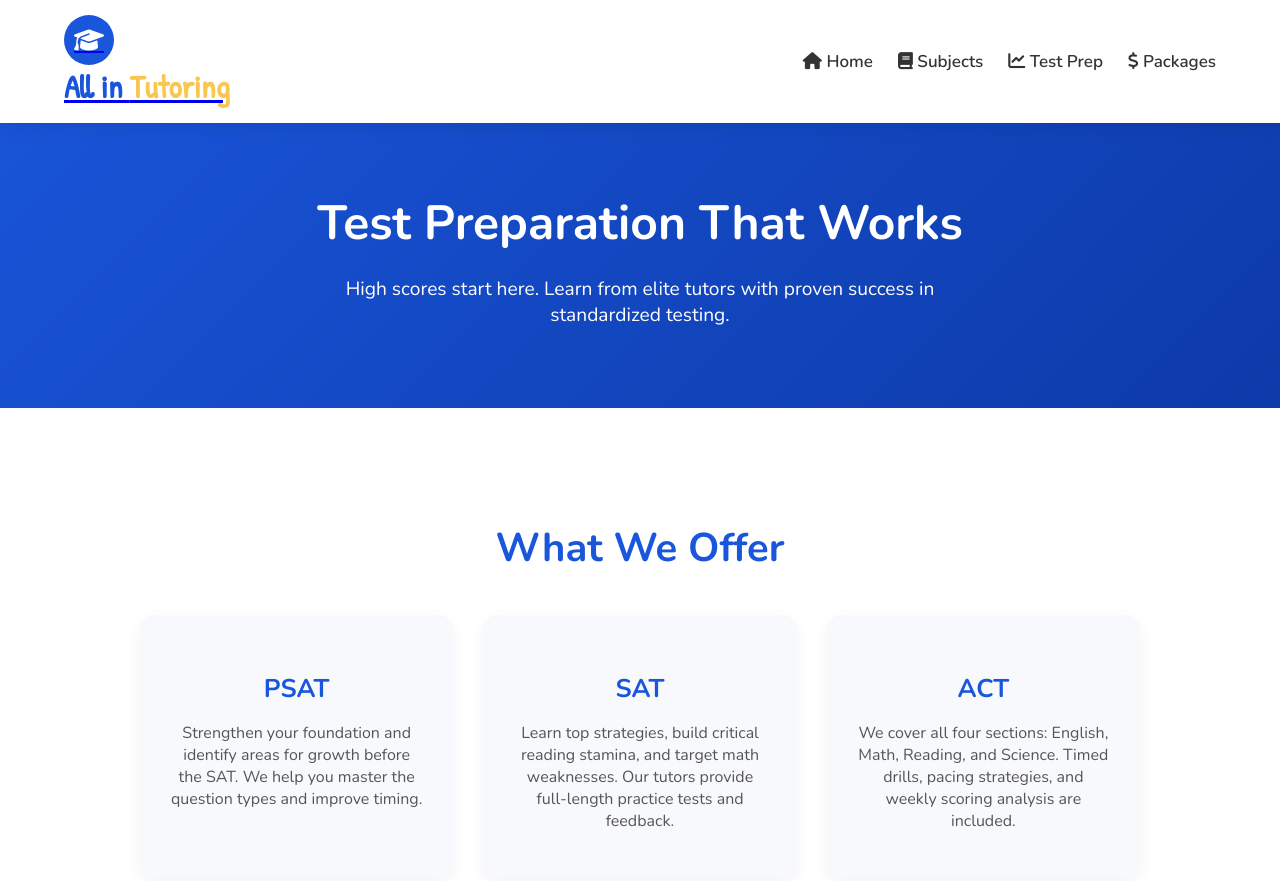
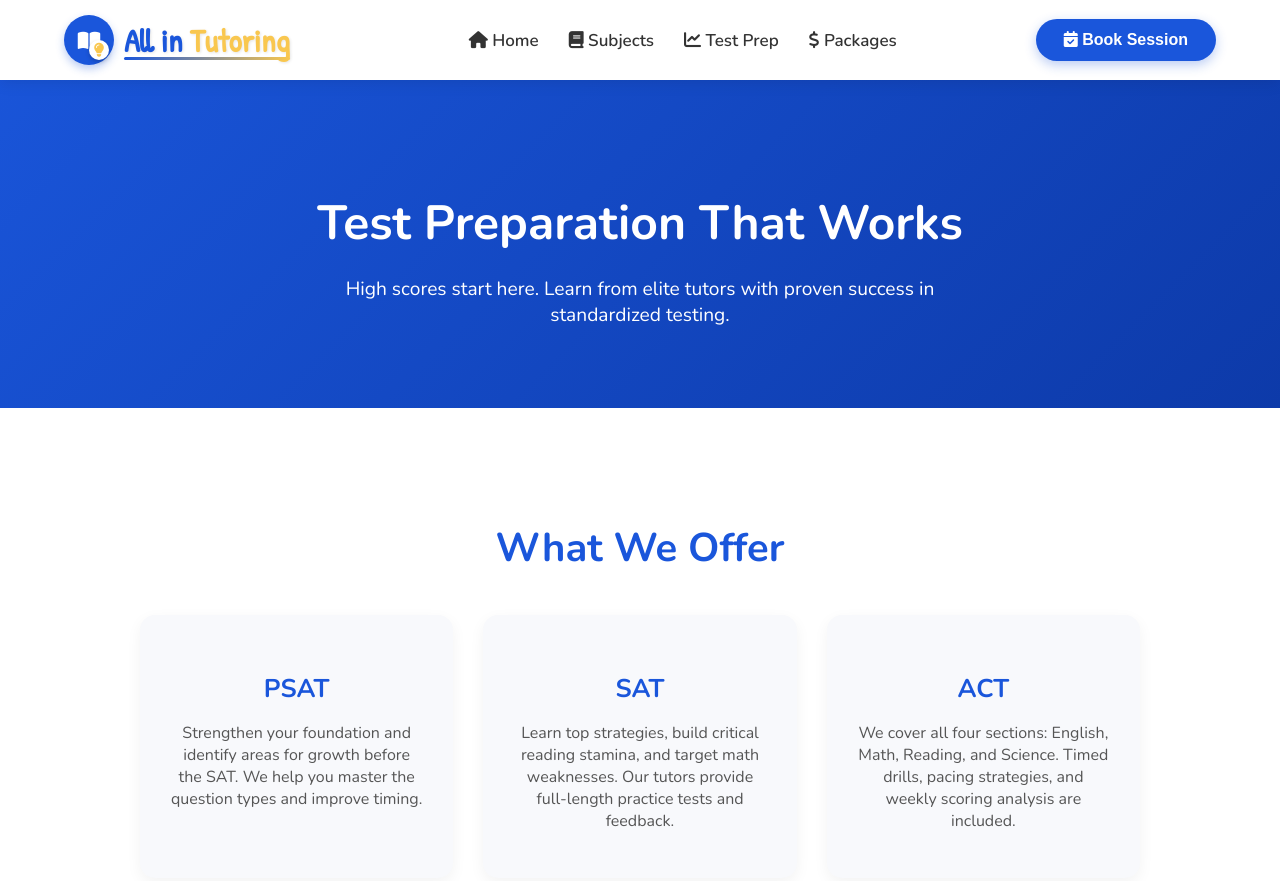
Before and after one commit to Harrywolf23/allintutoring, a plain HTML site: page test-prep.html in a window 1280 px wide. Shown: the top 881 px of the page. Drawn offline with nearby package versions, Linux system fonts and the light colour scheme.

Commit message:
nav bar fixes

```diff
--- a/test-prep.html
+++ b/test-prep.html
@@ -7,6 +7,11 @@
   <link rel="stylesheet" href="https://cdnjs.cloudflare.com/ajax/libs/font-awesome/6.4.0/css/all.min.css"/>
   <link href="https://fonts.googleapis.com/css2?family=Nunito:wght@300;400;600;700;800&family=Patrick+Hand&display=swap" rel="stylesheet"/>
   <style>
+    :root {
+  --grand-blue: #1a56db;
+  --grand-blue-dark: #0d3aa9;
+  --accent-yellow: #f9c74f;
+}
     body {
       font-family: 'Nunito', sans-serif;
       background-color: #f8f9fc;
@@ -35,10 +40,19 @@
   justify-content: space-between;
   align-items: center;
   padding: 15px 0;
+  width: 100%;
+}
+
+ /* Logo Styles */
+.logo {
+  display: flex;
+  align-items: center;
+  text-decoration: none;
+  flex-shrink: 0;
 }
 
 .logo-icon {
-      background: #1a56db;
+  background: var(--grand-blue);
   color: white;
   width: 50px;
   height: 50px;
@@ -48,26 +62,77 @@
   justify-content: center;
   font-size: 24px;
   margin-right: 10px;
+  box-shadow: 0 4px 8px rgba(26, 86, 219, 0.3);
+  position: relative;
+}
+
+/* Custom book + lightbulb icon */
+.logo-icon::before {
+  content: "\f518"; /* Book icon */
+  font-family: "Font Awesome 5 Free";
+  font-weight: 900;
+  position: absolute;
+  top: 50%;
+  left: 50%;
+  transform: translate(-50%, -50%);
+  font-size: 20px;
+}
+
+.logo-icon::after {
+  content: "\f0eb"; /* Lightbulb icon */
+  font-family: "Font Awesome 5 Free";
+  font-weight: 900;
+  position: absolute;
+  top: 70%;
+  left: 70%;
+  transform: translate(-50%, -50%);
+  font-size: 14px;
+  color: var(--accent-yellow);
+  background: white;
+  width: 20px;
+  height: 20px;
+  border-radius: 50%;
+  display: flex;
+  align-items: center;
+  justify-content: center;
+  box-shadow: 0 2px 4px rgba(0,0,0,0.2);
 }
 
 .logo-text {
   font-family: 'Patrick Hand', cursive;
   font-size: 32px;
   font-weight: 700;
-      color: #1a56db;
+  color: var(--grand-blue);
+  text-shadow: 1px 1px 3px rgba(0,0,0,0.1);
+  position: relative;
 }
 
 .logo-text span {
-      color: #f9c74f;
+  color: var(--accent-yellow);
 }
 
+.logo-text::after {
+  content: "";
+  position: absolute;
+  bottom: 2px;
+  left: 0;
+  width: 100%;
+  height: 3px;
+  background: linear-gradient(to right, var(--grand-blue), var(--accent-yellow));
+  border-radius: 2px;
+}
+
+ /* Navigation Links */
 .nav-links {
   display: flex;
   list-style: none;
+  justify-content: center;
+  flex-grow: 1;
+  margin: 0 20px;
 }
 
 .nav-links li {
-      margin-left: 25px;
+  margin: 0 15px;
 }
 
 .nav-links a {
@@ -75,27 +140,66 @@
   color: #333;
   font-weight: 600;
   font-size: 17px;
+  transition: color 0.3s;
   position: relative;
+  padding: 5px 0;
+  white-space: nowrap;
 }
 
 .nav-links a:hover {
-      color: #1a56db;
+  color: var(--grand-blue);
 }
 
+/* Animated underline effect */
 .nav-links a::after {
   content: '';
   position: absolute;
-      bottom: -5px;
+  bottom: 0;
   left: 0;
   width: 0;
   height: 3px;
-      background: #f9c74f;
+  background: var(--accent-yellow);
+  border-radius: 2px;
   transition: width 0.3s;
 }
 
 .nav-links a:hover::after {
   width: 100%;
 }
+
+        /* CTA Button */
+.cta-button {
+  background: var(--grand-blue);
+  color: white;
+  border: none;
+  padding: 12px 28px;
+  border-radius: 30px;
+  font-weight: 600;
+  cursor: pointer;
+  transition: all 0.3s;
+  font-size: 16px;
+  box-shadow: 0 4px 12px rgba(26, 86, 219, 0.3);
+  flex-shrink: 0;
+}
+
+.cta-button:hover {
+  background: var(--grand-blue-dark);
+  transform: translateY(-3px);
+  box-shadow: 0 6px 15px rgba(26, 86, 219, 0.4);
+}
+/* ===== RESPONSIVE DESIGN ===== */
+@media (max-width: 992px) {
+  .nav-links li {
+    margin: 0 10px;
+  }
+}
+
+@media (max-width: 768px) {
+  .nav-links {
+    display: none;
+  }
+}
+
 
     .hero {
       padding: 150px 20px 80px;
@@ -189,6 +293,7 @@
     footer p {
       margin: 0;
     }
+
   </style>
 </head>
 <body>
@@ -197,15 +302,16 @@
   <div class="container">
     <nav class="navbar">
       <a href="index.html" class="logo">
-        <div class="logo-icon"><i class="fas fa-graduation-cap"></i></div>
+        <div class="logo-icon"></div>
         <div class="logo-text">All in <span>Tutoring</span></div>
       </a>
       <ul class="nav-links">
         <li><a href="index.html"><i class="fas fa-home"></i> Home</a></li>
         <li><a href="subjects.html"><i class="fas fa-book"></i> Subjects</a></li>
         <li><a href="test-prep.html"><i class="fas fa-chart-line"></i> Test Prep</a></li>
-        <li><a href="index.html#packages"><i class="fas fa-dollar-sign"></i> Packages</a></li>
+        <li><a href="#packages"><i class="fas fa-dollar-sign"></i> Packages</a></li>
       </ul>
+      <button class="cta-button"><i class="fas fa-calendar-check"></i> Book Session</button>
     </nav>
   </div>
 </header>
```
Also changed, not shown: index.html (+4 -2 lines), subjects.html (+64 -3 lines). Lines whose indentation alone changed are shown as unchanged.
